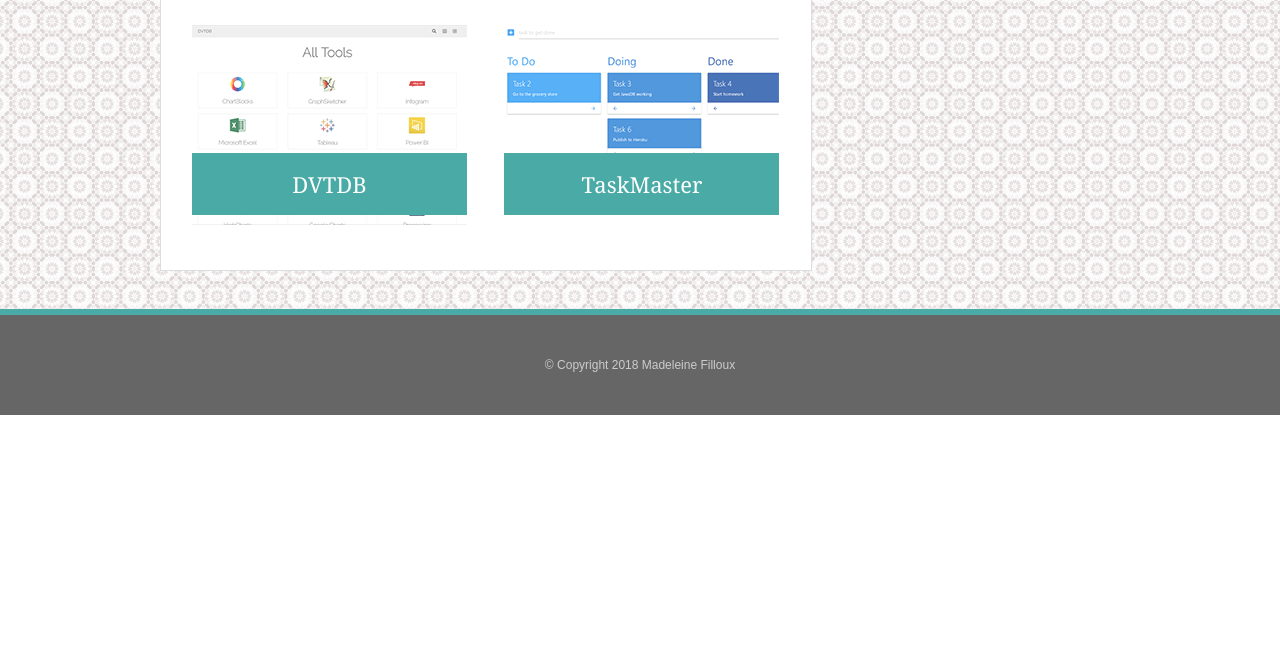
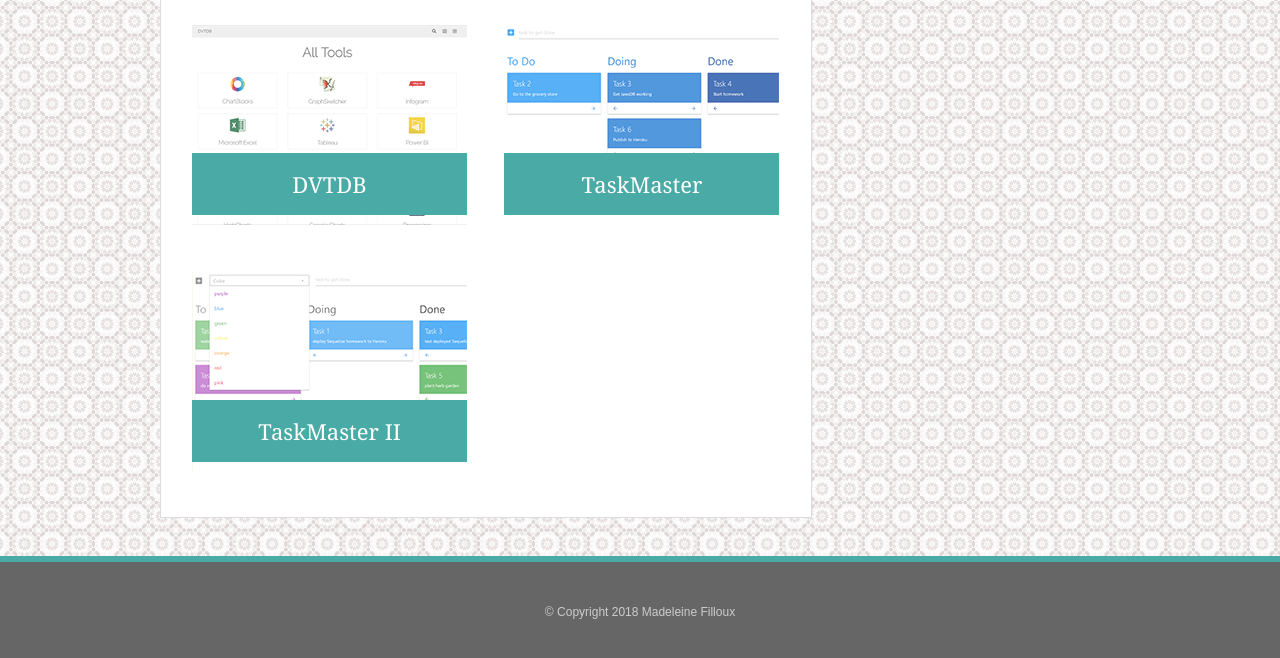
Before and after one commit to datananda/Basic-Portfolio, a plain HTML site: page portfolio.html in a window 1280 px wide. Shown: the part 1241-1899 px from the top of the page. Before the commit the page ends 1656 px from the top, so only its background shows below. Drawn offline with Linux system fonts and the light colour scheme.

Commit message:
add taskmaster II to portfolio

```diff
--- a/portfolio.html
+++ b/portfolio.html
@@ -94,6 +94,12 @@
                         <figcaption>TaskMaster</figcaption>
                     </a>
                 </figure>
+                <figure>
+                    <a href="https://intense-hollows-88733.herokuapp.com/">
+                        <img src="assets/images/taskmaster-ii.png" alt="screenshot of 2nd taskmaster kanban board app">
+                        <figcaption>TaskMaster II</figcaption>
+                    </a>
+                </figure>
             </section>
 
             <aside>
```
Also changed, not shown: assets/images/taskmaster-ii.png (added).
